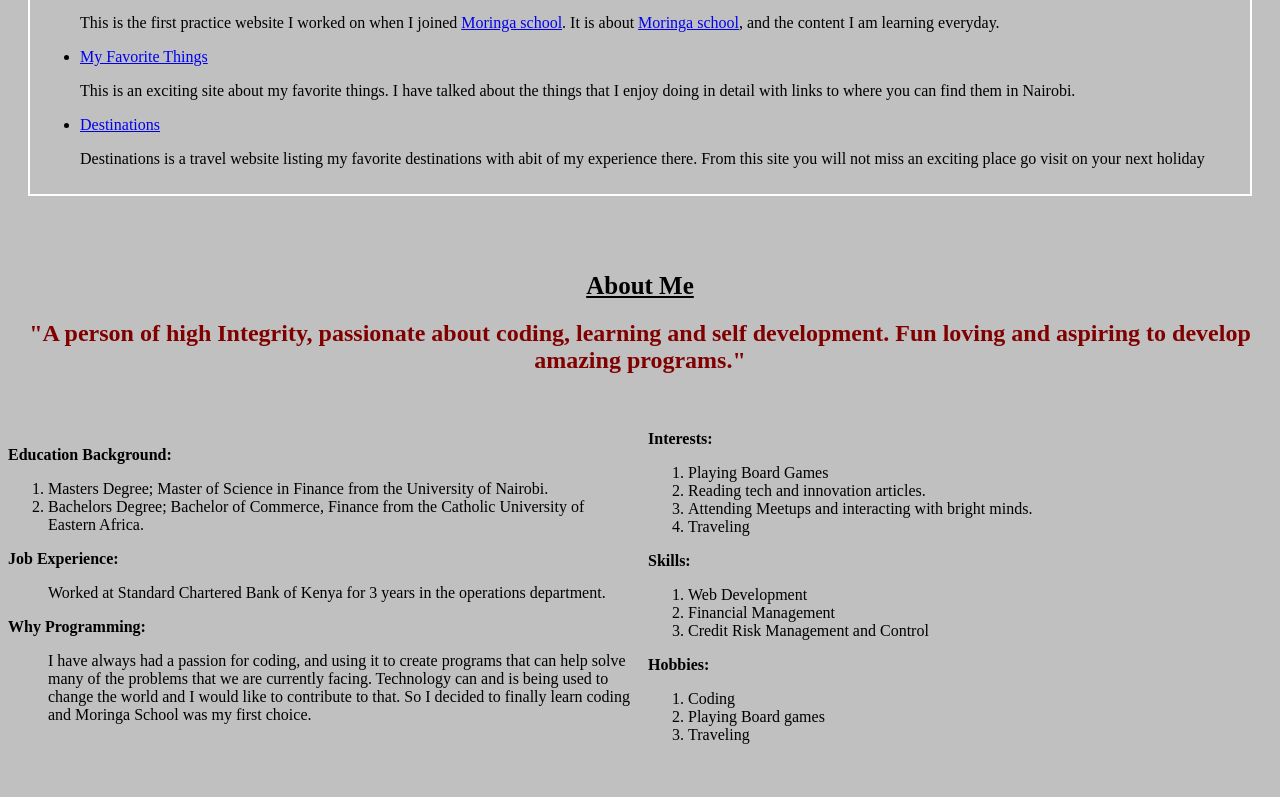
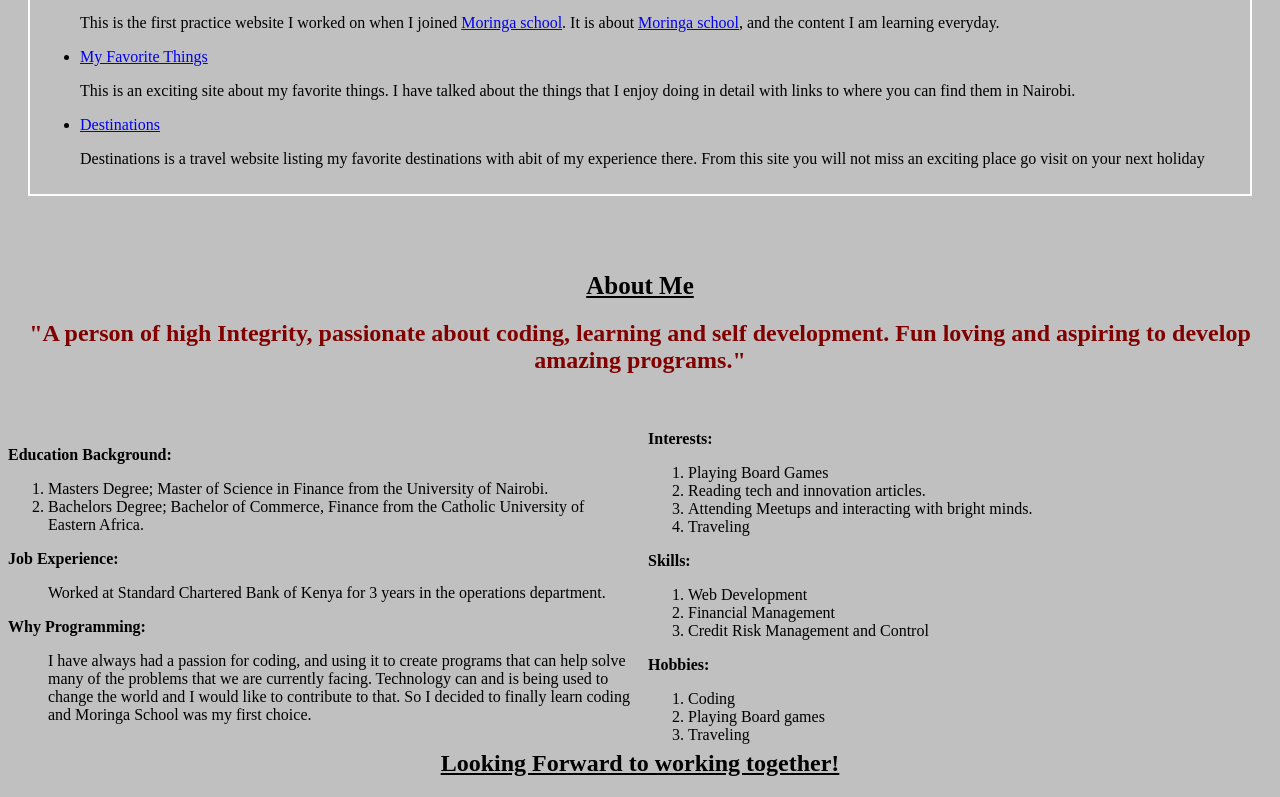
Before and after one commit to lizKimita/My-Portfolio, a plain HTML site: page index.html in a window 1280 px wide. Shown: the part 520-1317 px from the top of the page. Before the commit the page ends 1270 px from the top, so only its background shows below. Drawn offline with Linux system fonts and the light colour scheme.

Commit message:
adding css edits on the page

```diff
--- a/css/styles.css
+++ b/css/styles.css
@@ -44,3 +44,7 @@ body {
   padding: 10px;
   margin: 20px;
 }
+.remark {
+  text-align: center;
+  text-decoration: underline;
+}
--- a/index.html
+++ b/index.html
@@ -71,7 +71,12 @@
         <li>Traveling</li>
       </ol>
       </div>
-
-
+      <br>
+      <br>
+      <br>
+      <br>
+      <div class="remark">
+      <h2>Looking Forward to working together!</h2>
+      </div>
   </body>
 </html>
```
